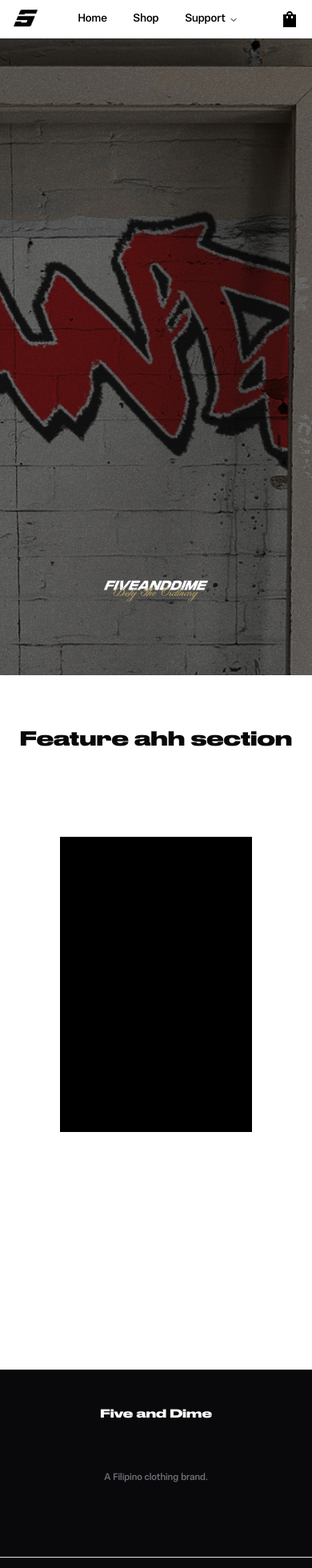
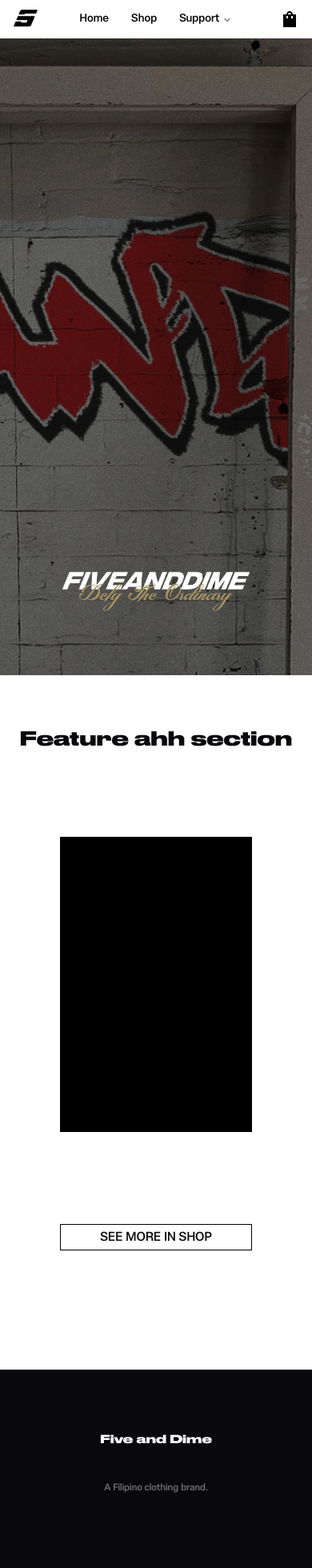
Before and after one commit to anthonyarayata/five-and-dime, a React (Vite) app in the folder frontend/: page / in a window 390 px wide. Shown: the top 1960 px of the page at 80% size. Built offline with nearby package versions, Linux system fonts and the light colour scheme.

Commit message:
adjusted navbar display and dropdown speed

```diff
--- a/frontend/src/components/Navbar.jsx
+++ b/frontend/src/components/Navbar.jsx
@@ -2,7 +2,6 @@
 import {
   NavigationMenu,
   NavigationMenuContent,
-  NavigationMenuIndicator,
   NavigationMenuItem,
   NavigationMenuLink,
   NavigationMenuList,
@@ -22,6 +21,7 @@
 const Navbar = () => {
     const [isScrolled, setIsScrolled] = useState(false);
     const [isHovered, setIsHovered] = useState(false);
+    const [isSupportHovered, setIsSupportHovered] = useState(false);
     const controls = useAnimation();
 
     const handleScroll = () => {
@@ -49,6 +49,9 @@
             window.scrollTo({ top: 0, behavior: 'smooth' });
         }
     };
+
+    const handleSupportMouseEnter = () => setIsSupportHovered(true);
+    const handleSupportMouseLeave = () => setIsSupportHovered(false);
 
     return (
         <header
@@ -85,8 +88,8 @@
                 </div>
                 <div className="col-span-2 grid place-items-center text-sm md:text-lg">
                     <NavigationMenu>
-                        <NavigationMenuList className="grid grid-cols-3">
-                            <NavigationMenuItem className="col-span-1">
+                        <NavigationMenuList className="flex justify-between w-full gap-6 md:gap-16">
+                            <NavigationMenuItem className="relative">
                                 <Link to='/' onClick={handleHomeClick}>
                                     <motion.div
                                         className={navigationMenuTriggerStyle()}
@@ -96,7 +99,7 @@
                                     </motion.div>
                                 </Link>
                             </NavigationMenuItem>
-                            <NavigationMenuItem className="col-span-1">
+                            <NavigationMenuItem className="relative">
                                 <motion.div
                                     className={navigationMenuTriggerStyle()}
                                     animate={controls}
@@ -104,15 +107,20 @@
                                     Shop
                                 </motion.div>
                             </NavigationMenuItem>
-                            <NavigationMenuItem className="col-span-1">
+                            <NavigationMenuItem
+                                className="relative"
+                                onMouseEnter={handleSupportMouseEnter}
+                                onMouseLeave={handleSupportMouseLeave}
+                            >
                                 <NavigationMenuTrigger>
                                     <motion.div
+                                        className={navigationMenuTriggerStyle()}
                                         animate={controls}
                                     >
                                         Support
                                     </motion.div>
                                 </NavigationMenuTrigger>
-                                <NavigationMenuContent className={`transition duration-300 ease-in-out`}>
+                                <NavigationMenuContent>
                                     <ul className="flex flex-col py-2 text-sm font-iconaSans">
                                         <ListItem><span className="animated-underline-content">Payment</span></ListItem>
                                         <ListItem><span className="animated-underline-content">Shipping</span></ListItem>
--- a/frontend/src/components/ui/navigation-menu.jsx
+++ b/frontend/src/components/ui/navigation-menu.jsx
@@ -2,7 +2,7 @@
 import * as NavigationMenuPrimitive from "@radix-ui/react-navigation-menu"
 import { cva } from "class-variance-authority"
 import { ChevronDown } from "lucide-react"
-
+import { motion } from "framer-motion"
 import { cn } from "@/lib/utils"
 
 const NavigationMenu = React.forwardRef(({ className, children, ...props }, ref) => (
@@ -64,16 +64,22 @@
 const NavigationMenuLink = NavigationMenuPrimitive.Link
 
 const NavigationMenuViewport = React.forwardRef(({ className, ...props }, ref) => (
-  <div className={cn("absolute top-full flex justify-center right-0 transform translate-x-0.5")}>
+  <motion.div
+    className={cn("absolute top-full flex justify-center right-0 transform translate-x-0.5")}
+    initial={{ opacity: 0, y: -10 }}
+    animate={{ opacity: 1, y: 0 }}
+    exit={{ opacity: 0, y: -10 }}
+    transition={{ duration: 0.1, ease: [0, 0.2, 0.5, 1] }}
+  >
     <NavigationMenuPrimitive.Viewport
       className={cn(
-        "origin-top-center relative mt-1.5 h-[var(--radix-navigation-menu-viewport-height)] w-full overflow-hidden rounded-md border bg-popover text-popover-foreground shadow-lg data-[state=open]:animate-in data-[state=closed]:animate-out data-[state=closed]:zoom-out-95 data-[state=open]:zoom-in-90 md:w-[var(--radix-navigation-menu-viewport-width)]",
+        "origin-top-center relative mt-1.5 h-[var(--radix-navigation-menu-viewport-height)] w-full overflow-hidden rounded-md border bg-popover text-popover-foreground shadow-lg md:w-[var(--radix-navigation-menu-viewport-width)]",
         className
       )}
       ref={ref}
       {...props} />
-  </div>
-))
+  </motion.div>
+));
 NavigationMenuViewport.displayName =
   NavigationMenuPrimitive.Viewport.displayName
 
--- a/frontend/src/pages/Landing.jsx
+++ b/frontend/src/pages/Landing.jsx
@@ -3,9 +3,9 @@
 
 const LandingPage = () => {
   return (
-    <div className='relative h-screen max-w-full grid grid-rows-4 grid-cols-3 bg-cover bg-center bg-landing-bg'>
+    <div className='relative h-screen max-w-full grid grid-cols-5 md:grid-cols-3 grid-rows-4 bg-cover bg-center bg-landing-bg'>
       <div className='absolute inset-0 bg-black opacity-50 z-10'></div>
-      <div className='row-span-1 row-start-4 col-span-1 col-start-2 grid place-items-center relative z-20'>
+      <div className='col-span-3 md:col-span-1 col-start-2 md:col-start-2 row-span-1 row-start-4 grid place-items-center relative z-20'>
         <img src={tagline} alt="Tagline" />
       </div>
     </div>
--- a/frontend/src/scenes/Feature.jsx
+++ b/frontend/src/scenes/Feature.jsx
@@ -37,6 +37,12 @@
                     <div className='col-span-4 col-start-2 row-span-4 row-start-3 bg-black'>
 
                     </div>
+                    <div className='col-span-4 col-start-2 row-span-1 row-start-8 my-2 grid grid-rows-2'>
+                        <div className='col-span-full row-span-1 border border-black flex items-center justify-center'>
+                            <h1 className='font-iconaSans'>SEE MORE IN SHOP</h1>
+                        </div>
+                    </div>
+
                 </div>
             </PageWrapper>
         </>
--- a/frontend/src/scenes/Footer.jsx
+++ b/frontend/src/scenes/Footer.jsx
@@ -10,7 +10,7 @@
         <div className='pt-12 md:pt-8 bg-zinc-950 text-white'>
             <div className="grid grid-cols-1 md:grid-cols-3 grid-rows-3 gap-2">
                 <div className='px-4 col-span-full row-span-1 row-start-1 grid grid-rows-3'>
-                    <h4 className="text-sm font-drukwidebold leading-none row-span-1 row-start-1 text-center md:text-start">Five and Dime</h4>
+                    <h4 className="text-sm font-drukwidebold leading-none row-span-1 row-start-1 text-center mt-8 md:mt-0 md:text-start">Five and Dime</h4>
                     <p className="text-xs text-muted-foreground font-iconaSans row-span-1 row-start-3 text-center md:text-start">
                         A Filipino clothing brand.
                     </p>
@@ -21,7 +21,7 @@
                 {/*Desktop Layout*/}
                 <div className="hidden px-4 col-span-full row-span-1 row-start-3 md:grid grid-cols-2">
                     <div className='col-span-1 col-start-1 grid grid-cols-2'>
-                        <div className='col-span-1 grid grid-cols-9 text-sm'>
+                        <div className='col-span-1 grid grid-cols-8 text-sm'>
                             <div className='col-span-1'>
                                 <a href="https://www.facebook.com/fiveanddime.cvt" target="_blank" rel="noopener noreferrer">
                                     <FacebookIcon className='text-xl' />
```
